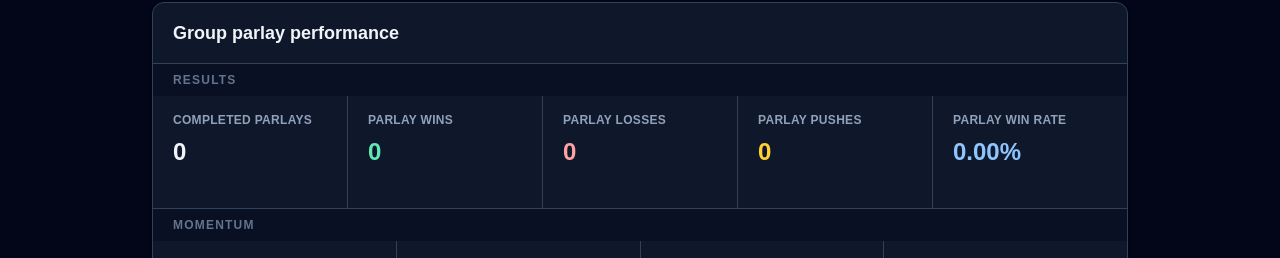
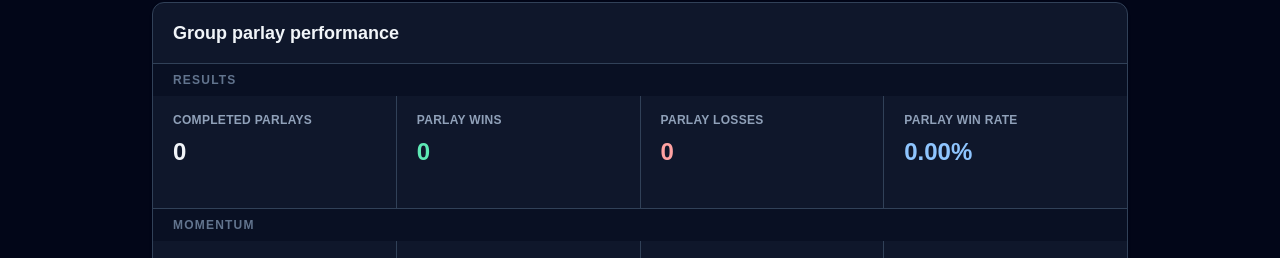
Before and after one commit to kfh53/Parlay-Project, a Next.js app: page /stats in a window 1280 px wide. Shown: the part 366-624 px from the top of the page. Built offline with nearby package versions, Linux system fonts and the light colour scheme; no server answers; the database is empty.

Commit message:
Removed parlay pushes from group stats

```diff
--- a/app/stats/page.tsx
+++ b/app/stats/page.tsx
@@ -219,7 +219,6 @@ export default async function StatsPage() {
         const groupTotals = games.reduce((group, parlay) => {
             if (parlay.outcome === "win") group.wins++;
             if (parlay.outcome === "loss") group.losses++;
-            if (parlay.outcome === "push") group.pushes++;
             if (parlay.picks.some(pick => pick.parlay_killer)) group.parlayKillerParlays++;
 
             const impliedProbability = parlay.total_odds === null
@@ -236,7 +235,7 @@ export default async function StatsPage() {
             }
             return group;
         }, {
-            wins: 0, losses: 0, pushes: 0, parlayKillerParlays: 0,
+            wins: 0, losses: 0, parlayKillerParlays: 0,
             winningProbabilityTotal: 0, validWinningOddsCount: 0,
             impliedProbabilityTotal: 0, validDecisionOddsCount: 0, winsWithValidOdds: 0
         });
@@ -251,7 +250,6 @@ export default async function StatsPage() {
             parlays: games.length,
             wins: groupTotals.wins,
             losses: groupTotals.losses,
-            pushes: groupTotals.pushes,
             parlayKillerParlays: groupTotals.parlayKillerParlays,
             winRate: formatWinRate(groupTotals.wins, groupTotals.wins + groupTotals.losses),
             ...groupStreaks,
--- a/components/StatsDashboard.tsx
+++ b/components/StatsDashboard.tsx
@@ -20,7 +20,6 @@ export type StatsDataset = {
         parlays: number;
         wins: number;
         losses: number;
-        pushes: number;
         parlayKillerParlays: number;
         winRate: string;
         recentForm: string;
@@ -76,11 +75,10 @@ export default function StatsDashboard({ datasets }: { datasets: StatsDataset[]
                 <h2 className="text-lg font-bold text-slate-100">Group parlay performance</h2>
             </div>
             <div className="divide-y divide-slate-700">
-                <MetricGroup label="Results" columns="five">
+                <MetricGroup label="Results">
                     <GroupMetric label="Completed parlays" value={stats.groupStats.parlays} />
                     <GroupMetric label="Parlay wins" value={stats.groupStats.wins} tone="emerald" />
                     <GroupMetric label="Parlay losses" value={stats.groupStats.losses} tone="red" />
-                    <GroupMetric label="Parlay pushes" value={stats.groupStats.pushes} tone="amber" />
                     <GroupMetric label="Parlay win rate" value={stats.groupStats.winRate} tone="blue" />
                 </MetricGroup>
                 <MetricGroup label="Momentum">
@@ -160,14 +158,12 @@ function GroupMetric({ label, value, tone = "slate" }: {
     </div>;
 }
 
-function MetricGroup({ label, columns = "four", children }: {
+function MetricGroup({ label, children }: {
     label: string;
-    columns?: "four" | "five";
     children: React.ReactNode;
 }) {
-    const desktopColumns = columns === "five" ? "lg:grid-cols-5" : "lg:grid-cols-4";
     return <div>
         <h3 className="bg-slate-950/40 px-5 py-2 text-xs font-semibold uppercase tracking-widest text-slate-500">{label}</h3>
-        <div className={`grid gap-px bg-slate-700 sm:grid-cols-2 ${desktopColumns}`}>{children}</div>
+        <div className="grid gap-px bg-slate-700 sm:grid-cols-2 lg:grid-cols-4">{children}</div>
     </div>;
 }
```
